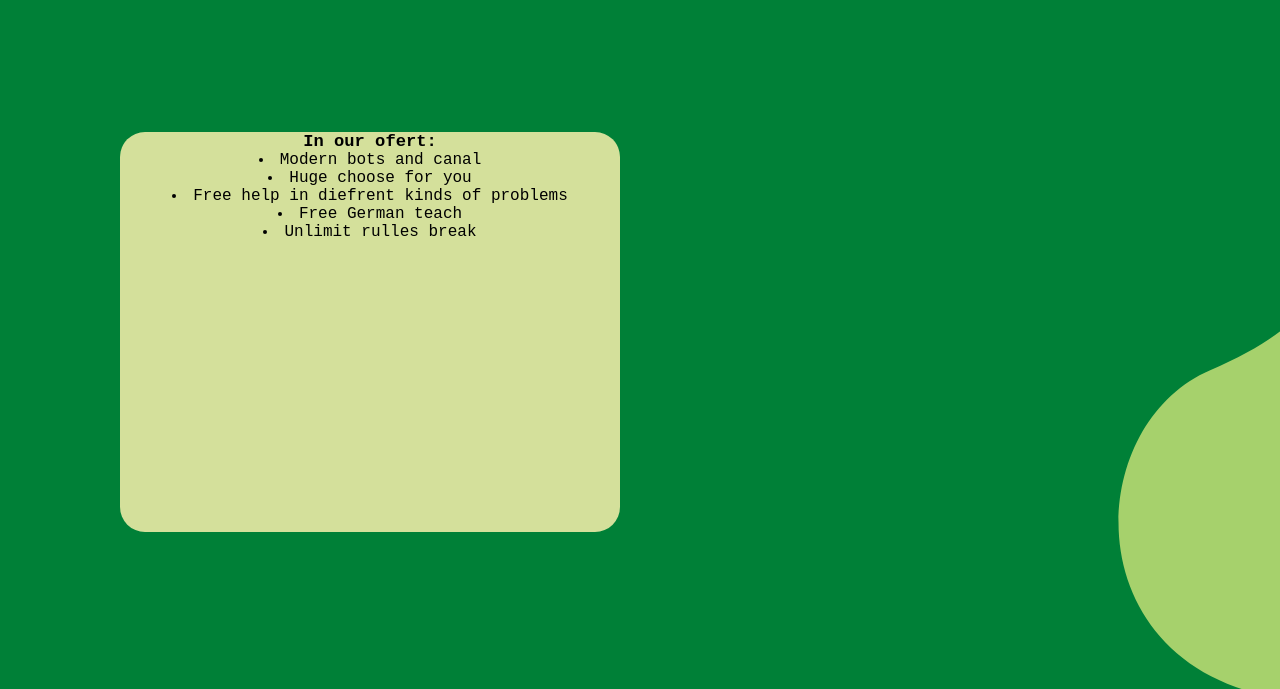
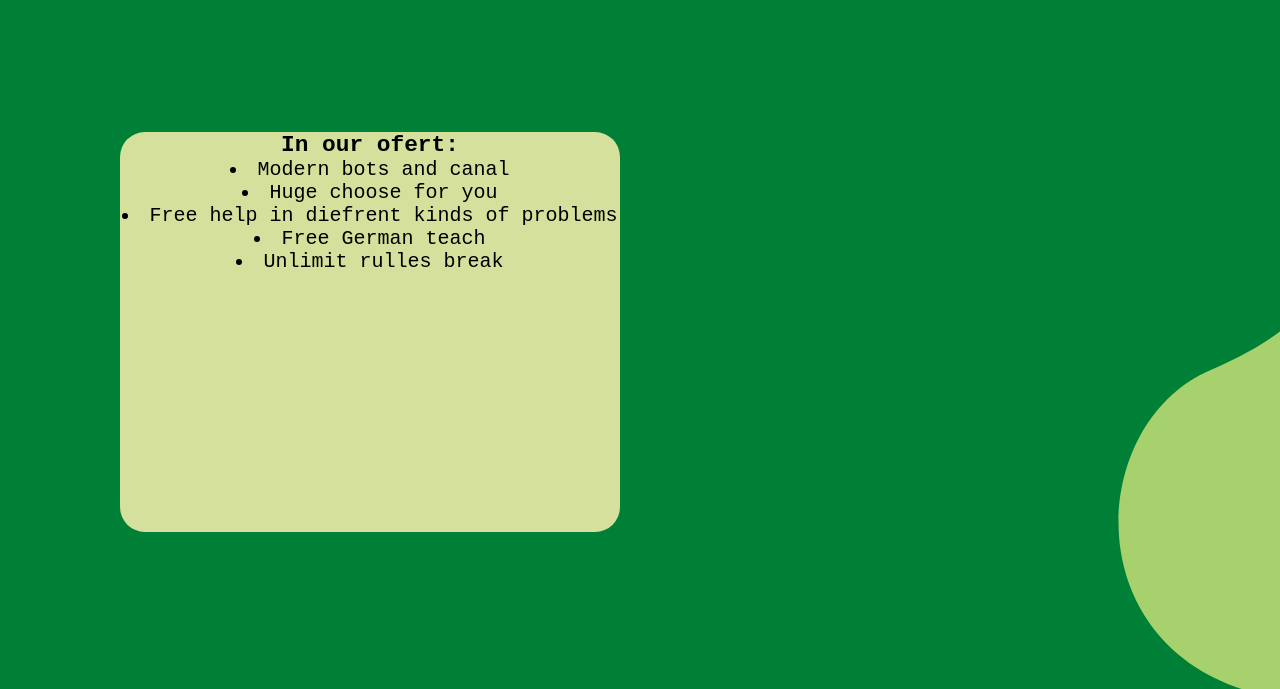
Before and after one commit to MTRXO/Discord-page, a plain HTML site: page index.html in a window 1280 px wide. Shown: the part 111-800 px from the top of the page. Drawn offline with Linux system fonts and the light colour scheme.

Commit message:
changing text in box

```diff
--- a/style.css
+++ b/style.css
@@ -10,7 +10,10 @@
 
 .ofert {
     text-align: center;
-    font-size: large;
+    font-size: x-large;
+    text-shadow: #9DB91B;
+
+
     margin-top: auto;
     font-family: system-ui, -apple-system, BlinkMacSystemFont, 'Segoe UI', Roboto, Oxygen, Ubuntu, Cantarell, 'Open Sans', 'Helvetica Neue', sans-serif;
     width: 500px;
```
